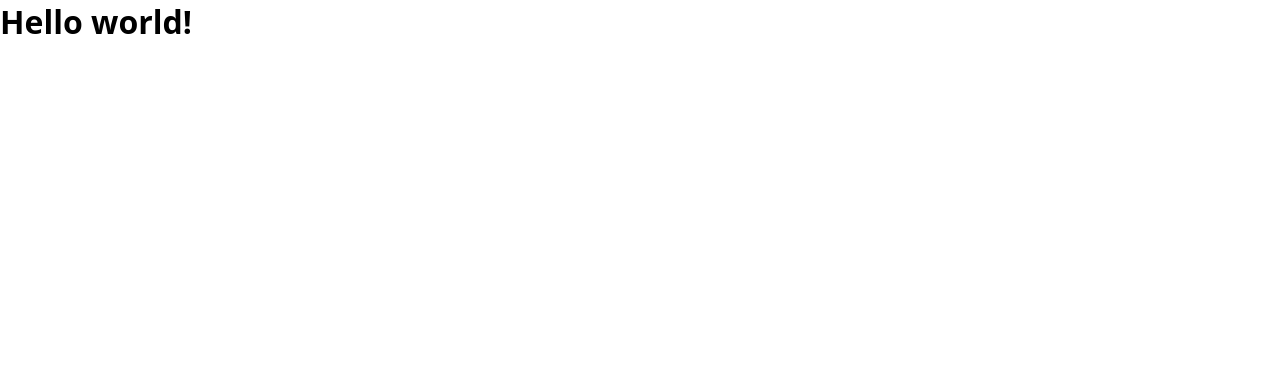
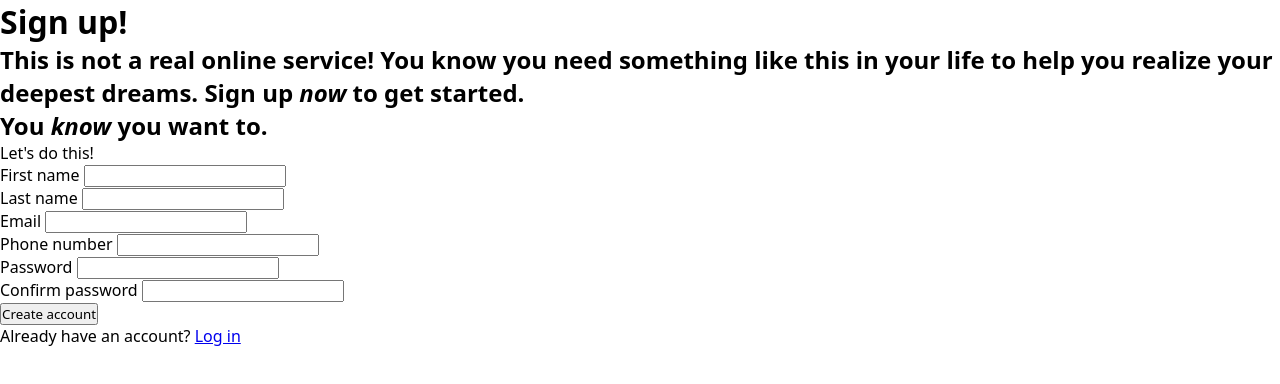
Before and after one commit to ngoosen/odin_signup_form, a plain HTML site: page index.html in a window 1280 px wide. Drawn offline with Linux system fonts and the light colour scheme.

Commit message:
feat: add basic form structure

```diff
--- a/index.html
+++ b/index.html
@@ -7,7 +7,47 @@
   <title>Sign-up form</title>
 </head>
 <body>
-  <h1>Hello world!</h1>
+  <h1>Sign up!</h1>
+  <h2>This is not a real online service! You know you need something like this in your life to help you realize your deepest dreams. Sign up <i>now</i> to get started.</h2>
+  <h2>You <i>know</i> you want to.</h2>
+
+  <form>
+    <legend>Let's do this!</legend>
+
+    <div>
+      <label for="first_name">First name</label>
+      <input type="text" name="first_name" id="first_name" required />
+    </div>
+
+    <div>
+      <label for="last_name">Last name</label>
+      <input type="text" name="last_name" id="last_name" required />
+    </div>
+
+    <div>
+      <label for="email">Email</label>
+      <input type="email" name="email" id="email" required />
+    </div>
+
+    <div>
+      <label for="phone_number">Phone number</label>
+      <input type="text" inputmode="numeric" name="phone_number" id="phone_number" />
+    </div>
+
+    <div>
+      <label for="password1">Password</label>
+      <input type="password" name="password1" id="password1" required />
+    </div>
+
+    <div>
+      <label for="password2">Confirm password</label>
+      <input type="password" name="password2" id="password2" required />
+    </div>
+
+    <button>Create account</button>
+  </form>
+
+  <p>Already have an account? <a href="#">Log in</a></p>
 <script src="script.js"></script>
 </body>
 </html>
```
